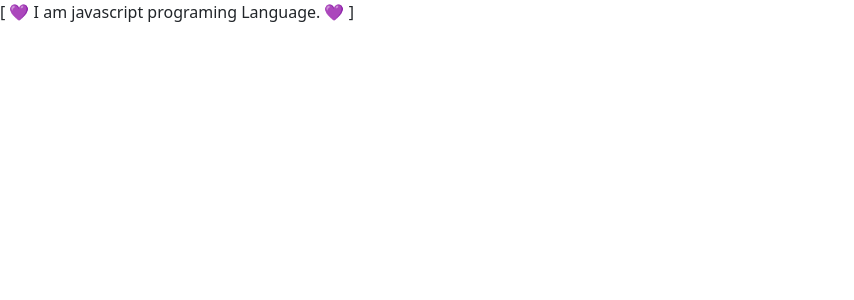
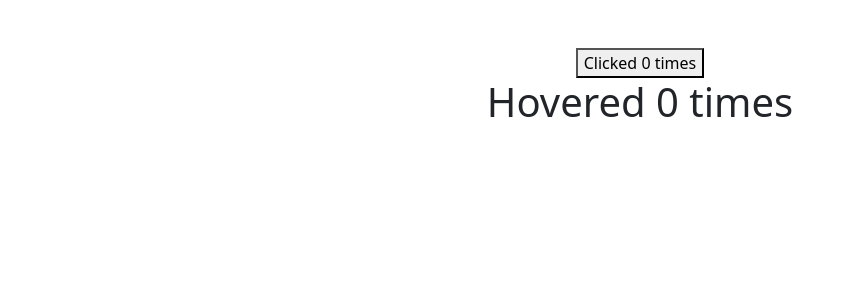
Before and after one commit to gitbyhabib/reactsetup, a React (Create React App) app: page / in a window 1280 px wide. Shown: the top 300 px of the page, without its empty margins (0-854 px from the left). Built offline with nearby package versions, Linux system fonts and the light colour scheme.

Commit message:
HOC done

```diff
--- a/src/App.js
+++ b/src/App.js
@@ -1,17 +1,13 @@
-import Bracket from './components/composition/Bracket';
-import Emoji from "./components/composition/Emoji";
-import Text from "./components/composition/Text";
+import Clickcounter from "./components/Clickcounter";
+import Hovercounter from "./components/Hovercounter";
+
 function App() {
-
   console.log('app rended')
   return (
-    <Emoji>
-      {({ addEmoji }) => (
-        <Bracket>
-          { ({addBracket}) => <Text addEmoji={addEmoji} addBracket={addBracket}/>
-          }</Bracket>)}
-    </Emoji>
+    <div className='text-center mt-5'>
+      <Clickcounter/>
+      <Hovercounter/>
+      </div>
   );
 }
-
 export default App;
--- /dev/null
+++ b/src/components/Clickcounter.js
@@ -0,0 +1,12 @@
+import withCounter from './HOC/withcounter';
+
+const clickcounter = (props) => {
+    const { count, incrementCount } = props;
+    return (
+        <div>
+            <button onClick={incrementCount}>Clicked {count} times</button>
+        </div>
+    );
+};
+
+export default withCounter(clickcounter);
--- /dev/null
+++ b/src/components/HOC/withcounter.js
@@ -0,0 +1,41 @@
+
+/* import React, { Component } from "react";
+const withCounter = (Originalcomponent) => {
+    class Newcomponent extens Component {
+            state = {
+        count: 0,
+    };
+
+    incrementcount = () => {
+        this.setState((prevState) => ({ count: prevState.count + 1 }));
+    }
+
+        render() {
+            const { count } = this.state;
+            return <Originalcomponent count={ count} incrementcount={this.incrementcount} />
+        },
+    }
+    return Newcomponent;
+}
+export default withCounter; */
+
+import React from 'react';
+
+const withCounter = (OriginalComponent) => {
+    class NewComponent extends React.Component {
+        state = {
+            count: 0,
+        };
+
+        incrementCount = () => {
+            this.setState((prevState) => ({ count: prevState.count + 1 }));
+        };
+
+        render() {
+            const { count } = this.state;
+            return <OriginalComponent count={count} incrementCount={this.incrementCount} />;
+        }
+    }
+    return NewComponent;
+};
+export default withCounter;
--- /dev/null
+++ b/src/components/Hovercounter.js
@@ -0,0 +1,12 @@
+import withCounter from './HOC/withcounter';
+
+const HoverCounter = (props) => {
+    const { count, incrementCount } = props;
+    return (
+        <div>
+            <h1 onMouseOver={incrementCount}>Hovered {count} times</h1>
+        </div>
+    );
+};
+
+export default withCounter(HoverCounter);
--- a/src/components/composition/Bracket.js
+++ /dev/null
@@ -1,12 +0,0 @@
-import { Component } from 'react';
-
-class Emoji extends Component {
-
-
-    addBracket = (text) => `[ ${text} ]`;
-    render() {
-        return this.props.children({ addBracket: this.addBracket});
-    }
-}
-
-export default Emoji;
--- a/src/components/composition/Emoji.js
+++ /dev/null
@@ -1,12 +0,0 @@
-import { Component } from 'react';
-
-class Emoji extends Component {
-
-
-    addEmoji =(text,emoji) => `${emoji} ${text} ${emoji}`
-    render() {
-        return this.props.children({ addEmoji: this.addEmoji});
-    }
-}
-
-export default Emoji;
--- a/src/components/composition/Text.js
+++ /dev/null
@@ -1,16 +0,0 @@
-import React from 'react';
-
-export default function Text({ addEmoji , addBracket}) {
-
-    let text = 'I am javascript programing Language.';
-
-    if (addEmoji) {
-            text = addEmoji(text, '💜')
-    }
-    if (addBracket) {
-        text = addBracket(text);
-    }
-return (
-    <div>{text}</div>
-  )
-}
```
Also changed, not shown: src/components/inheritance/Emoji.js (deleted, +0 -18 lines), src/components/inheritance/Text.js (deleted, +0 -13 lines), 1 other file (tests, documents, lock files or other folders).
